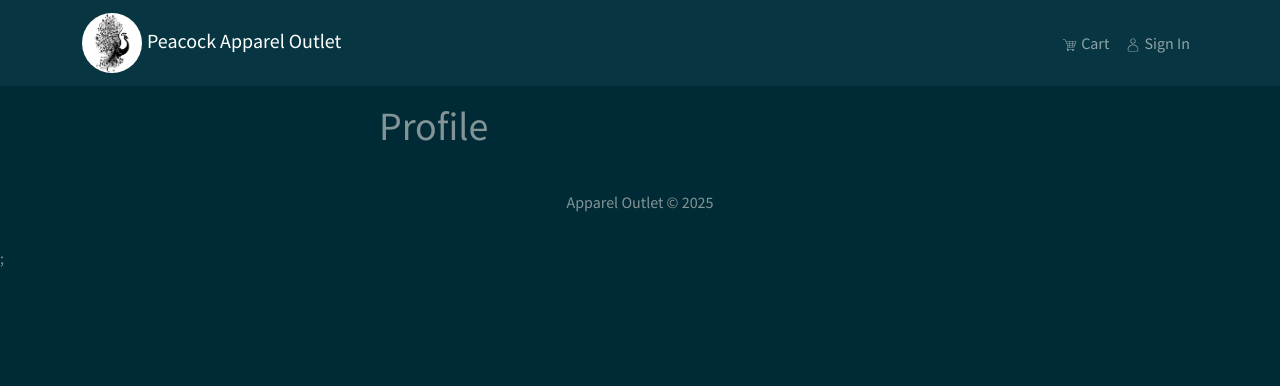
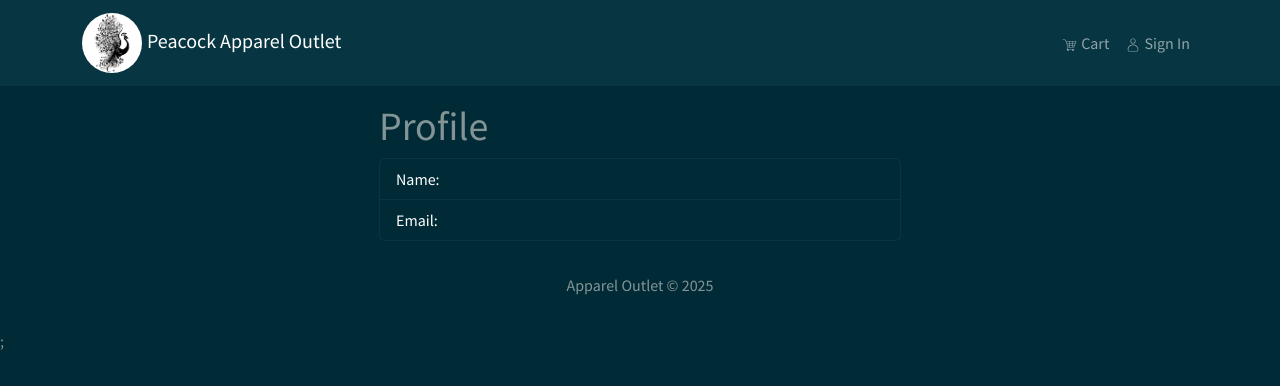
Before and after one commit to sjbenenate/apparel_store, a React (Create React App) app in the folder ui/: page /profile in a window 1280 px wide. Shown: the top 386 px of the page. Built offline with nearby package versions, Linux system fonts and the light colour scheme; no server answers.

Commit message:
profile view display name and email

```diff
--- a/ui/src/views/profile_view.jsx
+++ b/ui/src/views/profile_view.jsx
@@ -1,11 +1,30 @@
-import { Container, Row, Col } from 'react-bootstrap';
+import { Container, Row, Col, ListGroup } from 'react-bootstrap';
 import FormContainer from '../components/form_container';
+import { useSelector } from 'react-redux';
+import { selectAuthInfo } from '../store/auth_slice';
+
+const UserInfoItem = ({ label, value }) => {
+    return (
+        <ListGroup.Item>
+            <Row>
+                <Col>{`${label}: `}</Col>
+                <Col>{value}</Col>
+            </Row>
+        </ListGroup.Item>
+    );
+};
 
 const ProfileView = () => {
+    const userInfo = useSelector(selectAuthInfo);
+
     return (
         <Container>
             <FormContainer>
                 <h1>Profile</h1>
+                <ListGroup>
+                    <UserInfoItem label="Name" value={userInfo?.name} />
+                    <UserInfoItem label="Email" value={userInfo?.email} />
+                </ListGroup>
             </FormContainer>
         </Container>
     );
```
